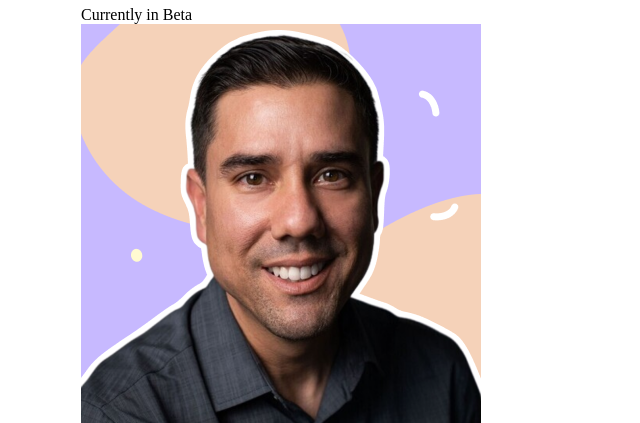
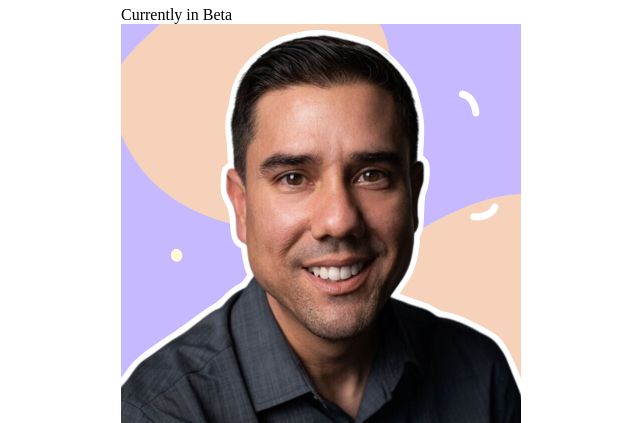
Before and after one commit to kanugurajesh/Scrimbafy, a website built with Vite: page index.html in a window 1280 px wide. Shown: the part 129-552 px from the top of the page, without its empty margins (319-959 px from the left). Built offline with nearby package versions, Linux system fonts and the light colour scheme.

Commit message:
adding the data

```diff
--- a/styles.css
+++ b/styles.css
@@ -5,7 +5,7 @@
 }
 
 body {
-    min-width: 480px;
+    min-width: 400px;
     display: flex;
     flex-direction: column;
     justify-content: center;
@@ -15,7 +15,7 @@ body {
 .intro,
 .main-content {
     /* min-width: 480px; */
-    max-width: 480px;
+    max-width: 400px;
     margin: 0 20px;
 }
 
```
